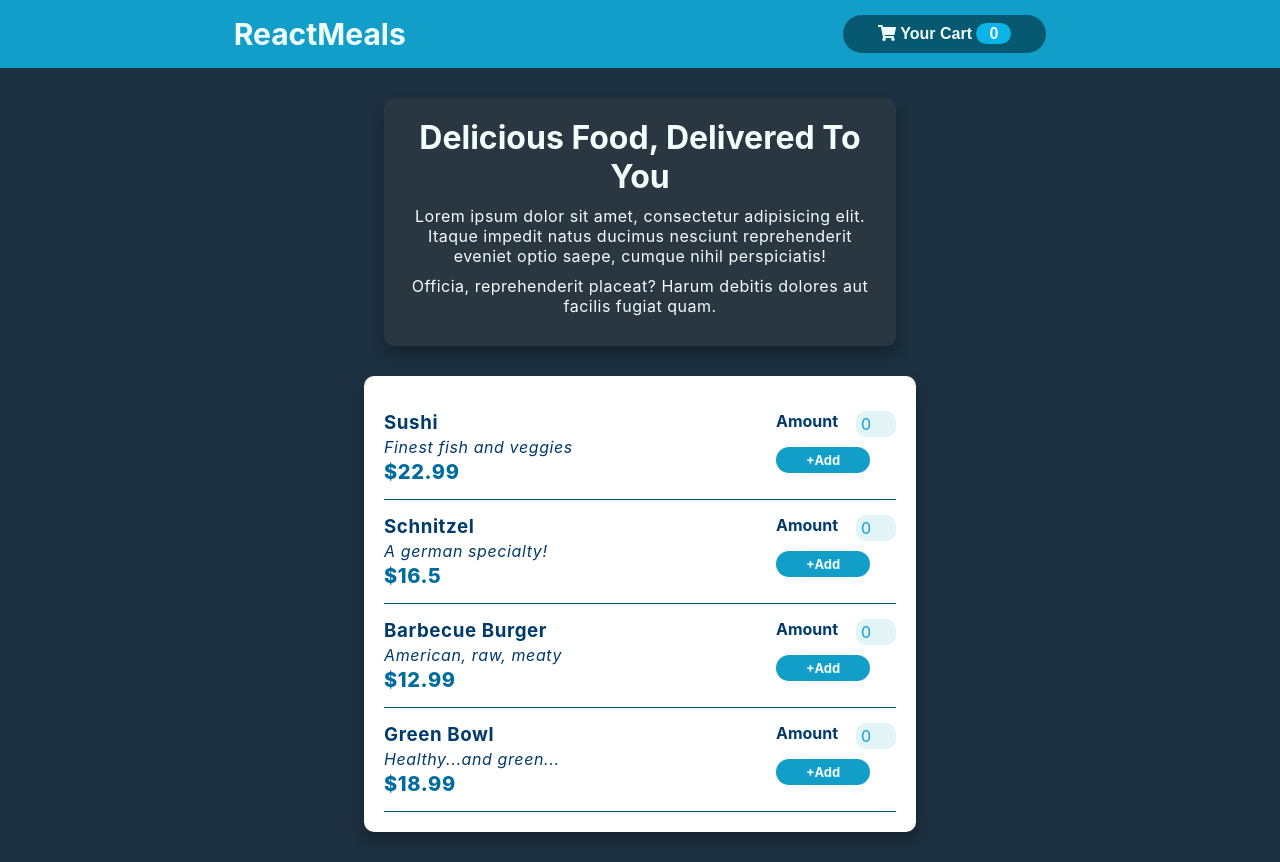
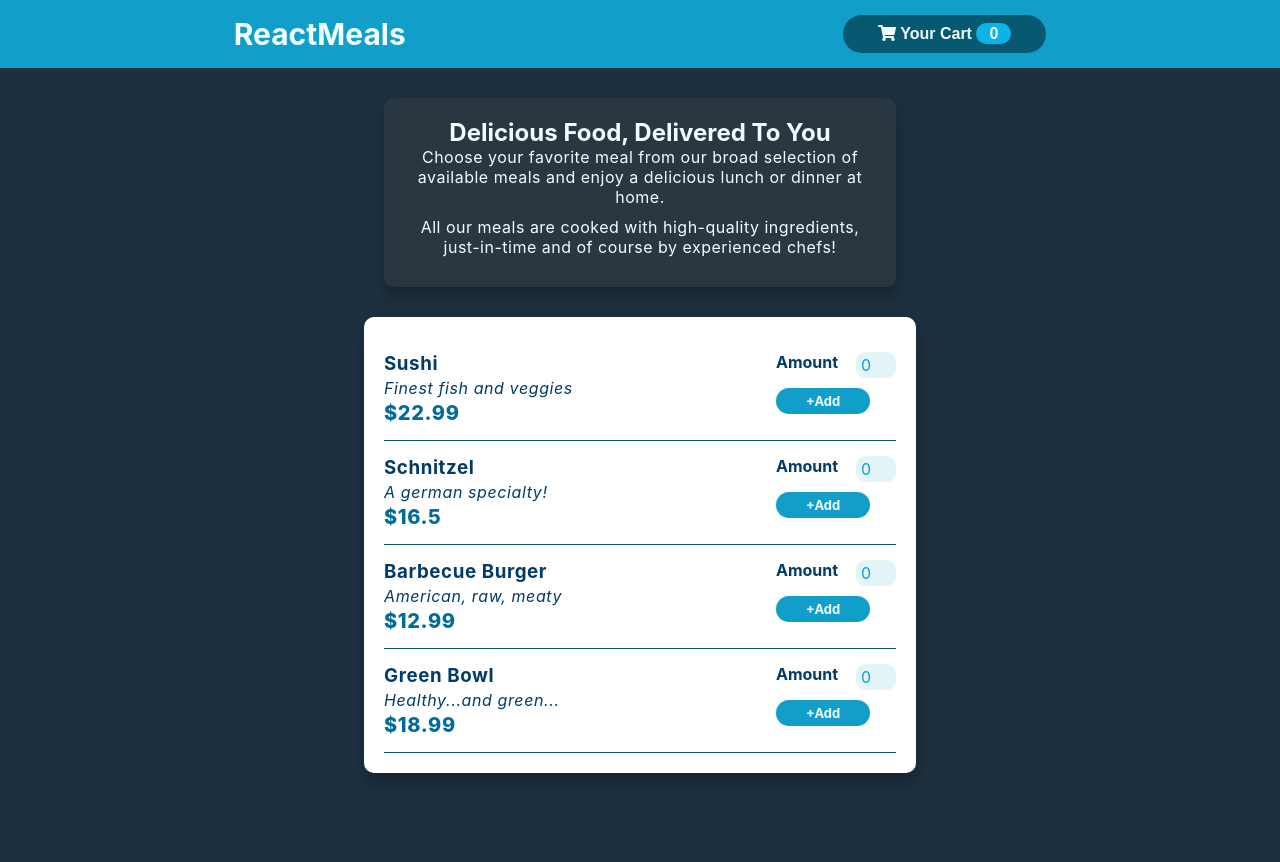
Before and after one commit to chisomebiDev/React-Meals, a React (Create React App) app: page / in a window 1280 px wide. After the commit the page ends 803 px from the top, so only its background shows below. Built offline with nearby package versions, Linux system fonts and the light colour scheme.

Commit message:
Minor Cart functionality added

```diff
--- a/src/components/Modal/ModalItem.js
+++ b/src/components/Modal/ModalItem.js
@@ -63,10 +63,10 @@ function ModalItem(props) {
           <h3>{name}</h3>
           <p className={styles.price}>${price}</p>
         </div>
-        <p className={styles.itemNumber}>x{` ${foodAmt}`}</p>
       </div>
 
-      <div>
+      <div className={styles.adding}>
+        <p className={styles.itemNumber}>x{` ${foodAmt}`}</p>
         <ModalBtn onClick={handleItemDecrease}>{minus}</ModalBtn>
         <ModalBtn onClick={handleItemIncrease}>{plus}</ModalBtn>
       </div>
--- a/src/components/Modal/ModalItem.module.css
+++ b/src/components/Modal/ModalItem.module.css
@@ -32,6 +32,11 @@
   border: 1px solid var(--color-quantity-focus);
   padding: 0rem 1rem;
   justify-self: end;
+  color: var(--color-primary);
+}
+
+.adding {
+  display: flex;
 }
 
 @media screen and (min-width: 1200px) {
--- a/src/components/Navbar/Cart.js
+++ b/src/components/Navbar/Cart.js
@@ -2,20 +2,34 @@ import styles from "./Cart.module.css";
 import { FontAwesomeIcon } from "@fortawesome/react-fontawesome";
 import { faShoppingCart } from "@fortawesome/free-solid-svg-icons";
 import { modalArray } from "../data/config";
+import { useEffect, useState } from "react";
 
 const cartIcon = <FontAwesomeIcon icon={faShoppingCart} />;
 
-const total =
-  modalArray.length === 0
-    ? 0
-    : modalArray.reduce((cum, cur) => {
-        return cum + +cur.quantFood;
-      }, 0);
+let total;
 
 function Cart(props) {
+  //Calculate total items in cart
+  function calculateTotal() {
+    total = modalArray.reduce((cum, cur) => {
+      return cum + +cur.quantFood;
+    }, 0);
+    setItemTotal(total);
+  }
+
+  const [itemTotal, setItemTotal] = useState(total);
+
+  useEffect(() => {});
+
+  function cartClickHandler() {
+    props.onClick();
+    calculateTotal();
+  }
+
   return (
-    <button className={styles.cart} onClick={props.onClick}>
-      {cartIcon} Your Cart <span className={styles.items}>{total}</span>
+    <button className={styles.cart} onClick={cartClickHandler}>
+      {cartIcon} Your Cart{" "}
+      <span className={styles.items}>{itemTotal || 0}</span>
     </button>
   );
 }
--- a/src/components/Text.js
+++ b/src/components/Text.js
@@ -4,17 +4,17 @@ import Card from "./UI/Card";
 function Text() {
   return (
     <Card className={style.textContainer} color="rgb(42, 55, 65)">
-      <h1>Delicious Food, Delivered To You</h1>
-      <p>
-        Lorem ipsum dolor sit amet, consectetur adipisicing elit. Itaque impedit
-        natus ducimus nesciunt reprehenderit eveniet optio saepe, cumque nihil
-        perspiciatis!
-      </p>
-      <p>
-        {" "}
-        Officia, reprehenderit placeat? Harum debitis dolores aut facilis fugiat
-        quam.
-      </p>
+      <section>
+        <h2>Delicious Food, Delivered To You</h2>
+        <p>
+          Choose your favorite meal from our broad selection of available meals
+          and enjoy a delicious lunch or dinner at home.
+        </p>
+        <p>
+          All our meals are cooked with high-quality ingredients, just-in-time
+          and of course by experienced chefs!
+        </p>
+      </section>
     </Card>
   );
 }
```
